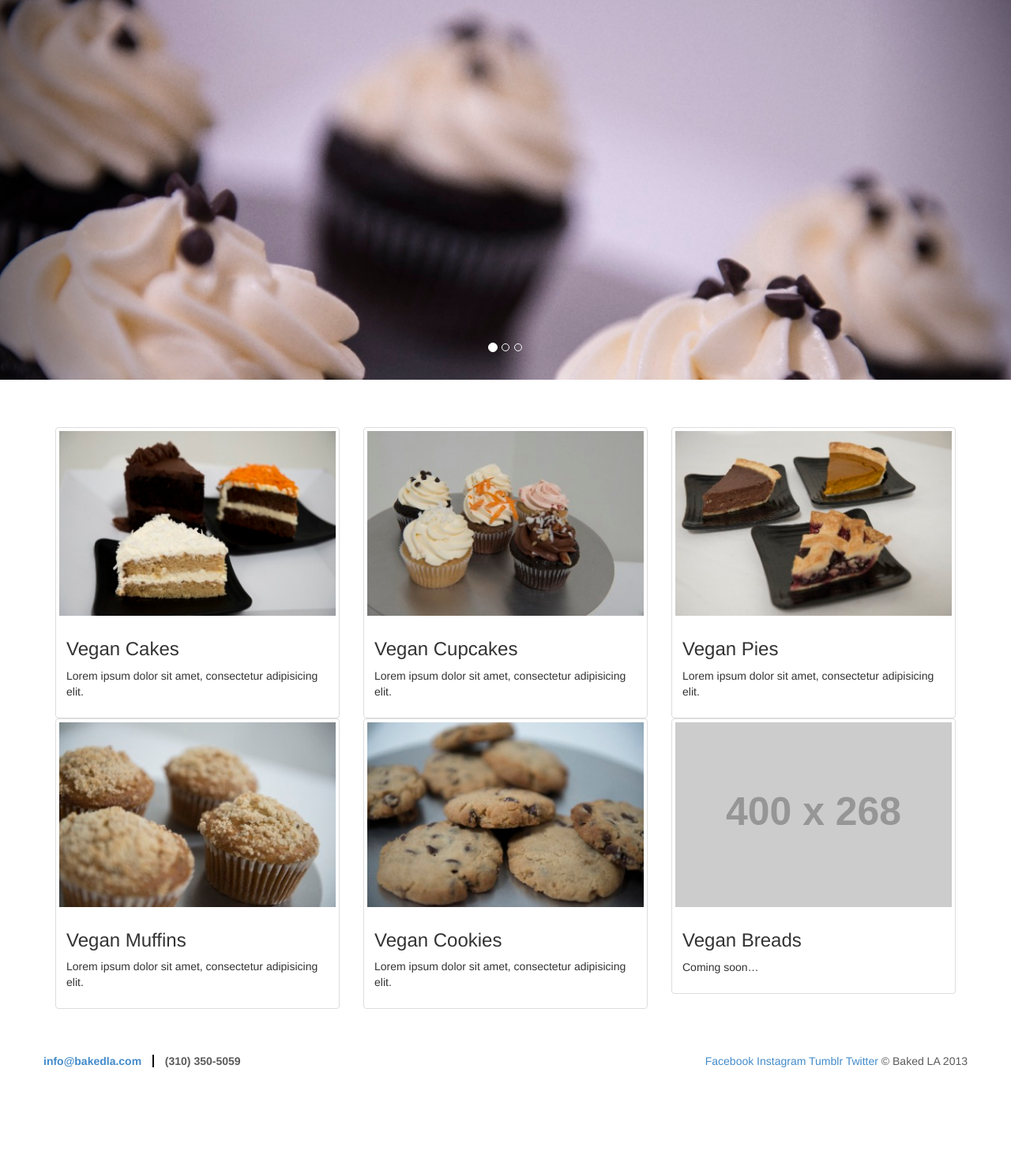
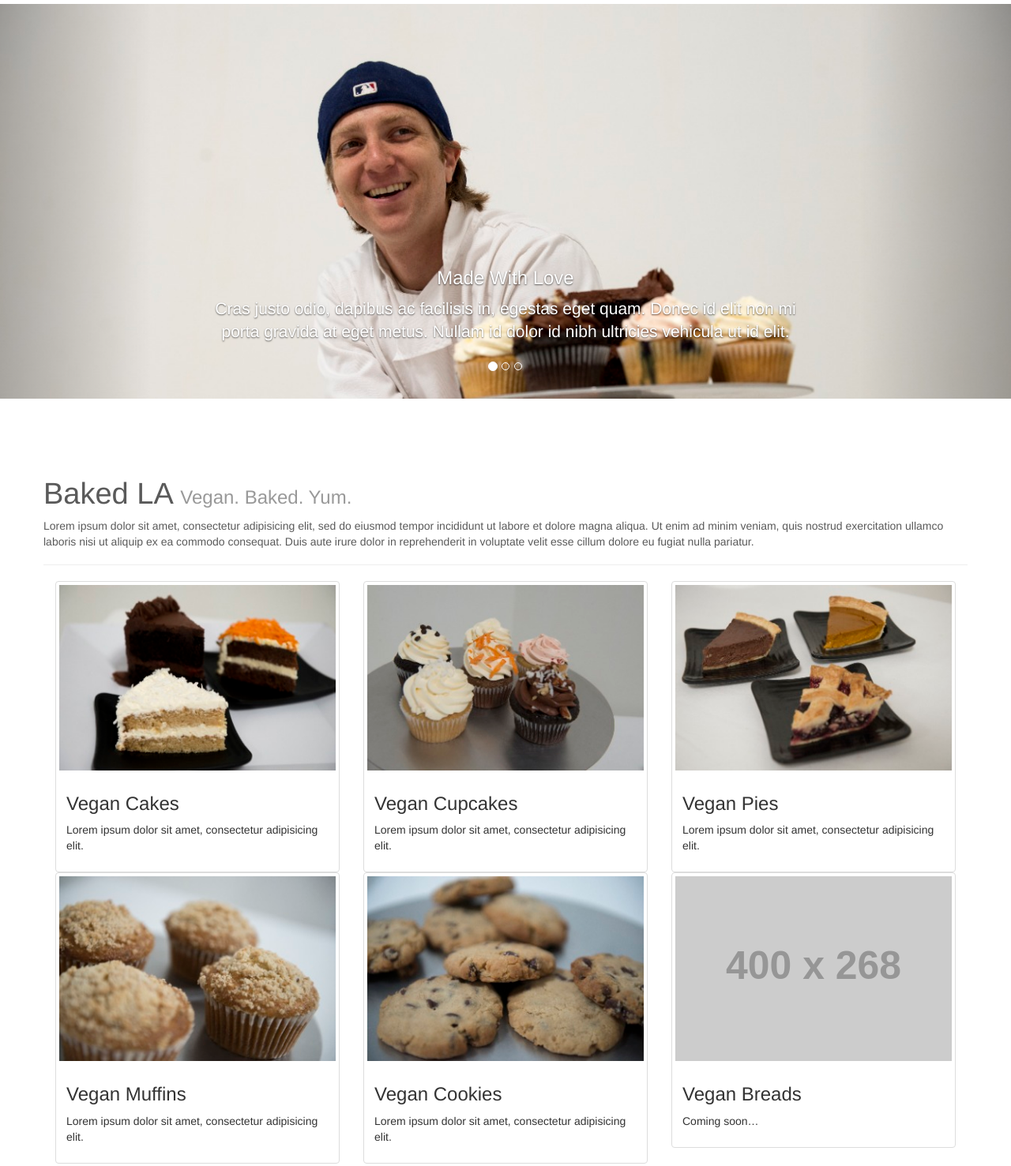
Before and after one commit to bakedLA/website, a plain HTML site: page new-index.html in a window 1280 px wide. Shown: the part 89-1566 px from the top of the page at 79% size. Before the commit the page ends 1521 px from the top, so only its background shows below. Drawn offline with Linux system fonts and the light colour scheme; placeholder pictures from the web are drawn by us; some icons are missing.

Commit message:
homepage futzing

```diff
--- a/css/main.css
+++ b/css/main.css
@@ -13,6 +13,11 @@ header[role=banner] h2 {
   margin-top: -2em;
   color: #333;
   font-size: 2em;
+}
+
+#homepage-carousel {
+  margin-top: .25em;
+  background: #222; /* TEMP FIXME for mobile, the text isn't lining up on top of the photo */
 }
 
 @media (max-width: 979px) {
@@ -37,7 +42,8 @@ header[role=banner] h2 {
   margin-top: 5em;
 }
 
-.h-card {
+.h-card .u-email,
+.h-card .p-tel {
   font-weight: bold;
 }
 
@@ -47,6 +53,10 @@ header[role=banner] h2 {
   margin-right: .7em;
 }
 
+.h-card .u-url {
+  margin-right: .5em;
+}
+
 .copyright {
   text-align: right;
 }
--- a/new-index.html
+++ b/new-index.html
@@ -73,11 +73,21 @@
     <div class="carousel-inner">
 
       <div class="item active">
+        <img src="img/homepage-carousel/adam.jpg" alt="Adam Leach, Baked LA Owner">
+        <div class="container">
+          <div class="carousel-caption">
+            <h3>Made With Love</h3>
+            <p>Cras justo odio, dapibus ac facilisis in, egestas eget quam. Donec id elit non mi porta gravida at eget metus. Nullam id dolor id nibh ultricies vehicula ut id elit.</p>
+          </div>
+        </div>
+      </div>
+
+      <div class="item">
         <img src="img/homepage-carousel/cupcakes.jpg" alt="Vegan Cupcakes">
         <div class="container">
           <div class="carousel-caption">
-            <!-- <h1>About Baked LA</h1> -->
-            <!-- <p>Cras justo odio, dapibus ac facilisis in, egestas eget quam. Donec id elit non mi porta gravida at eget metus. Nullam id dolor id nibh ultricies vehicula ut id elit.</p> -->
+            <h3>Cupcakes</h3>
+            <p>Cras justo odio, dapibus ac facilisis in, egestas eget quam. Donec id elit non mi porta gravida at eget metus. Nullam id dolor id nibh ultricies vehicula ut id elit.</p>
           </div>
         </div>
       </div>
@@ -86,33 +96,33 @@
         <img src="img/homepage-carousel/pies.jpg" alt="Vegan Pies">
         <div class="container">
           <div class="carousel-caption">
-            <!-- <h1>Pies</h1> -->
-            <!-- <p>Cras justo odio, dapibus ac facilisis in, egestas eget quam. Donec id elit non mi porta gravida at eget metus. Nullam id dolor id nibh ultricies vehicula ut id elit.</p> -->
-          </div>
-        </div>
-      </div>
-
-      <div class="item">
-        <img src="img/homepage-carousel/adam.jpg" alt="Adam Leach, Baked LA Owner">
-        <div class="container">
-          <div class="carousel-caption">
-            <!-- <h1>Cupcakes</h1> -->
-            <!-- <p>Cras justo odio, dapibus ac facilisis in, egestas eget quam. Donec id elit non mi porta gravida at eget metus. Nullam id dolor id nibh ultricies vehicula ut id elit.</p> -->
+            <h3>Pies</h3>
+            <p>Cras justo odio, dapibus ac facilisis in, egestas eget quam. Donec id elit non mi porta gravida at eget metus. (And don't forget the cheesecake!)</p>
           </div>
         </div>
       </div>
 
     </div>
+
     <a class="left  carousel-control" href="#homepage-carousel" data-slide="prev"><span class="glyphicon glyphicon-chevron-left"></span></a>
     <a class="right carousel-control" href="#homepage-carousel" data-slide="next"><span class="glyphicon glyphicon-chevron-right"></span></a>
-  </div><!-- /.carousel -->
+  </div><!-- .carousel -->
+
+
 
 
   <!-- PRODUCT SECTIONS... -->
   <div class="row">
     <div class="container">
 
-      <div class="col-lg-4">
+      <div class="page-header">
+        <h1>Baked LA <small>Vegan. Baked. Yum.</small></h1>
+        <p>
+          Lorem ipsum dolor sit amet, consectetur adipisicing elit, sed do eiusmod tempor incididunt ut labore et dolore magna aliqua. Ut enim ad minim veniam, quis nostrud exercitation ullamco laboris nisi ut aliquip ex ea commodo consequat. Duis aute irure dolor in reprehenderit in voluptate velit esse cillum dolore eu fugiat nulla pariatur.
+        </p>
+      </div>
+
+      <div class="col-lg-4 col-sm-6">
         <div class="thumbnail">
           <img src="img/homepage-sections/cakes.jpg" alt="Vegan Cakes">
           <div class="caption">
@@ -122,7 +132,7 @@
         </div>
       </div>
 
-      <div class="col-lg-4">
+      <div class="col-lg-4 col-sm-6">
         <div class="thumbnail">
           <img src="img/homepage-sections/cupcakes.jpg" alt="Vegan Cupcakes">
           <div class="caption">
@@ -132,7 +142,7 @@
         </div>
       </div>
 
-      <div class="col-lg-4">
+      <div class="col-lg-4 col-sm-6">
         <div class="thumbnail">
           <img src="img/homepage-sections/pies.jpg" alt="Vegan Pies">
           <div class="caption">
@@ -142,7 +152,7 @@
         </div>
       </div>
 
-      <div class="col-lg-4">
+      <div class="col-lg-4 col-sm-6">
         <div class="thumbnail">
           <img src="img/homepage-sections/muffins.jpg" alt="Vegan Muffins">
           <div class="caption">
@@ -152,7 +162,7 @@
         </div>
       </div>
 
-      <div class="col-lg-4">
+      <div class="col-lg-4 col-sm-6">
         <div class="thumbnail">
           <img src="img/homepage-sections/cookies.jpg" alt="Vegan Cookies">
           <div class="caption">
@@ -162,7 +172,7 @@
         </div>
       </div>
 
-      <div class="col-lg-4">
+      <div class="col-lg-4 col-sm-6">
         <div class="thumbnail">
           <img src="http://placehold.it/400x268&amp;text=Vegan Breads" alt="Vegan Breads (coming soon)">
           <div class="caption">
@@ -177,21 +187,21 @@
   <!-- ...PRODUCT SECTIONS -->
 
 
-  <footer class="container">
+  <footer class="container h-card vcard">
     <p class="pull-right">
-      <a rel="external me" href="https://www.facebook.com/BakedLA">Facebook</a>
-      <a rel="external me" href="http://instagram.com/bakedla">Instagram</a>
-      <a rel="external me" href="http://bakedla.tumblr.com">Tumblr</a>
-      <a rel="external me" href="https://twitter.com/bakedla/">Twitter</a>
+      <a rel="external me" class="u-url url" href="https://www.facebook.com/BakedLA">Facebook</a>
+      <a rel="external me" class="u-url url" href="http://instagram.com/bakedla">Instagram</a>
+      <a rel="external me" class="u-url url" href="http://bakedla.tumblr.com">Tumblr</a>
+      <a rel="external me" class="u-url url" href="https://twitter.com/bakedla/">Twitter</a>
       &copy; Baked LA 2013
     </p>
-    <p class="h-card vcard">
+    <p>
       <a href="mailto:info@bakedla.com" class="u-email email">info@bakedla.com</a>
       <span class="p-tel tel">(310) 350-5059</span>
     </p>
   </footer>
 
-</div><!-- /.container -->
+</div><!-- .container -->
 
 
 
```
